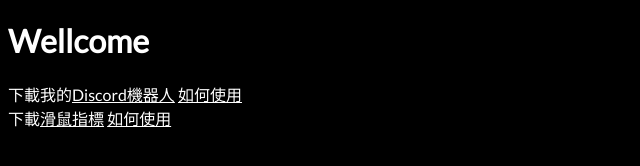
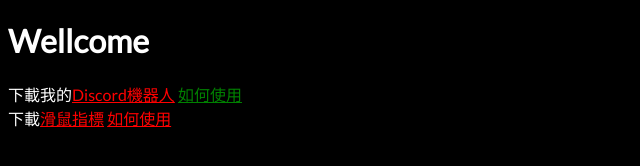
Before and after one commit to seanZTW/seanZTW.github.io, a plain HTML site: page index.html in a window 1280 px wide. Shown: the whole page, without its empty margins (0-640 px from the left). Drawn offline with Linux system fonts and the light colour scheme.

Commit message:
update index.html

```diff
--- a/index.html
+++ b/index.html
@@ -13,6 +13,28 @@
             background-color: black;
             color: white;
         }
+        a {
+          color: hotpink;
+        }
+        /* unvisited link */
+        a:link {
+          color: red;
+        }
+
+        /* visited link */
+        a:visited {
+          color: green;
+        }
+
+        /* mouse over link */
+        a:hover {
+          color: hotpink;
+        }
+
+        /* selected link */
+        a:active {
+          color: blue;
+        }
     </style>
 </head>
 <body>
```
